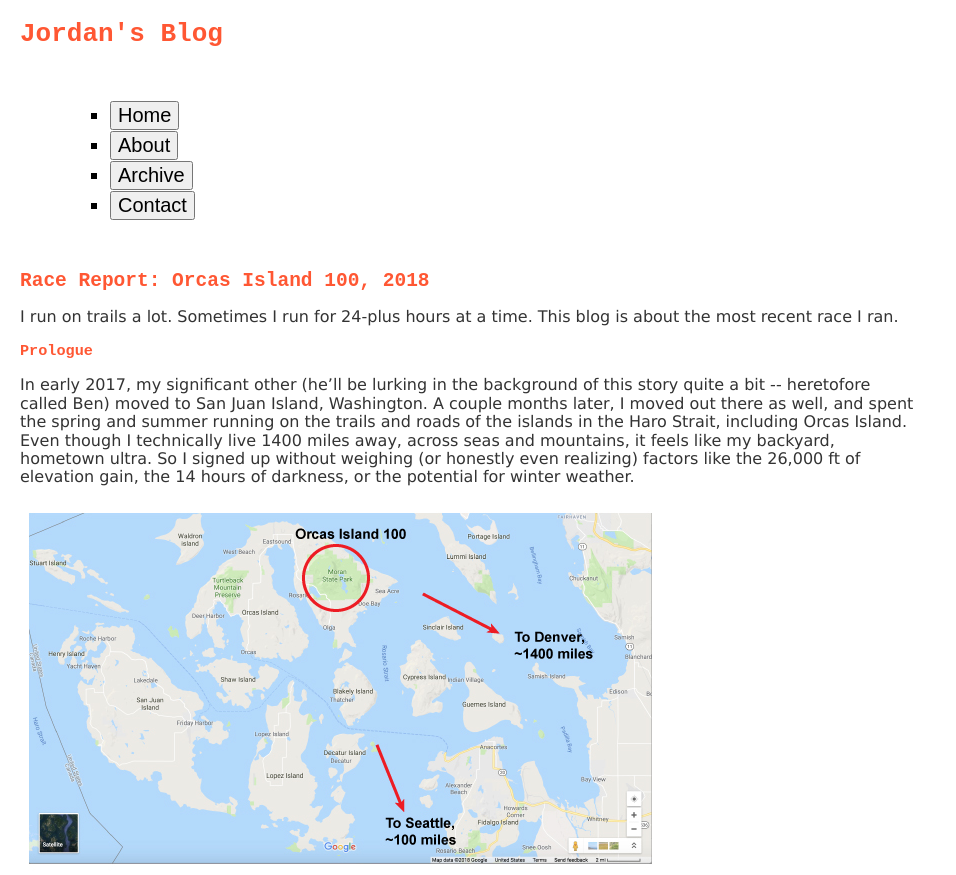
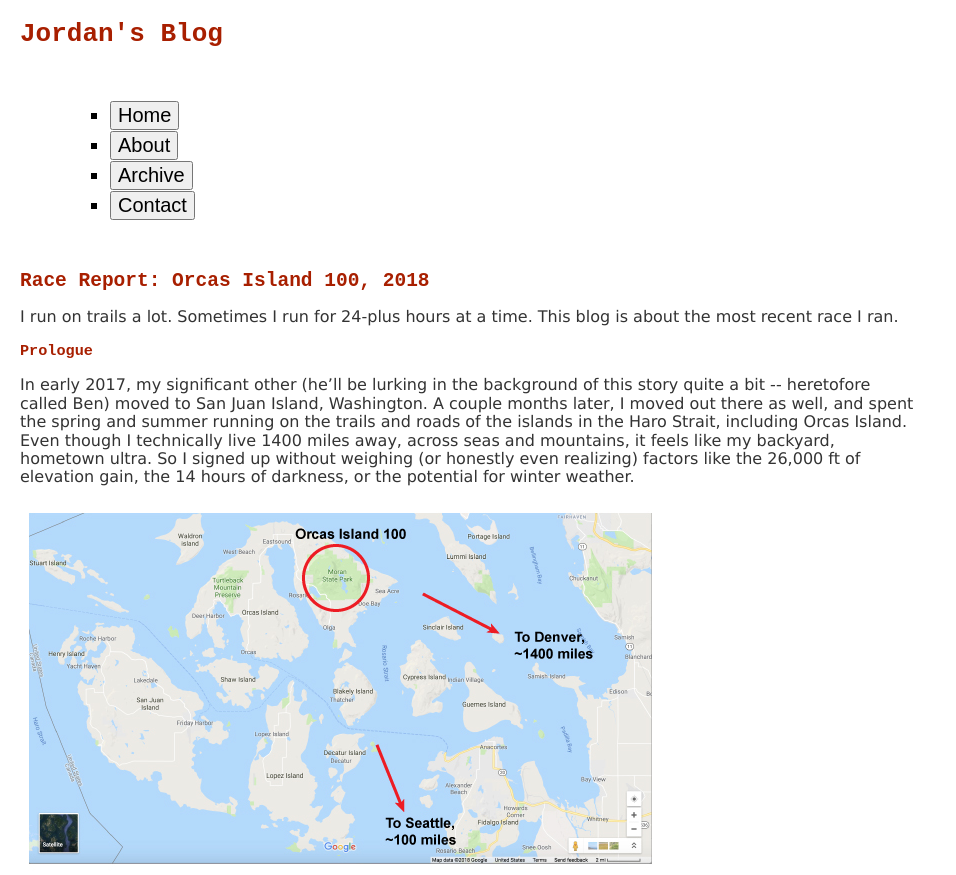
Before and after one commit to jwirfs-brock/assignment4, a plain HTML site: page index.html in a window 1280 px wide. Shown: the top 875 px of the page, without its empty margins (0-956 px from the left). Drawn offline with nearby package versions, Linux system fonts and the light colour scheme.

Commit message:
Updated styling

```diff
--- a/a4.css
+++ b/a4.css
@@ -5,7 +5,7 @@ body {
 }
 
 h1, h2, h3{
-  color: #FF5733 ;
+  color: #A81F00 ;
   font-family: monospace;
 }
 
```
